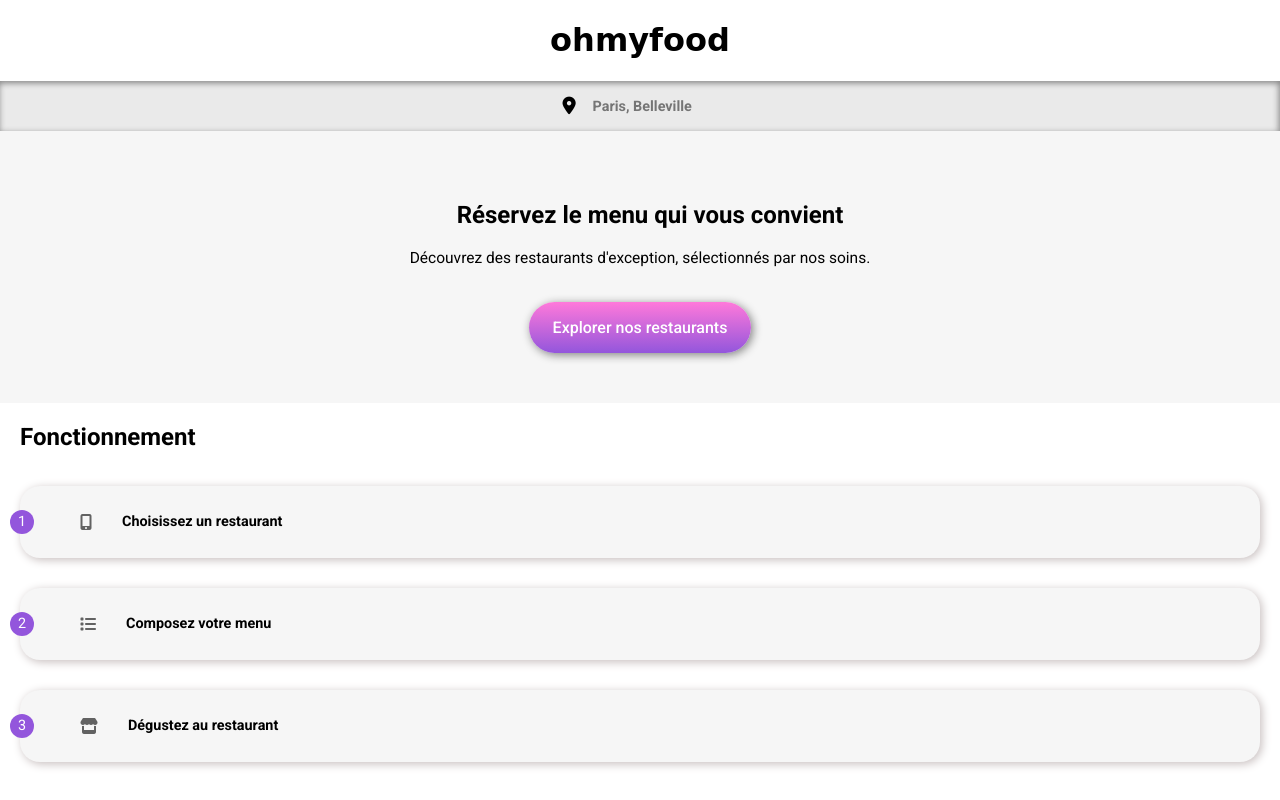
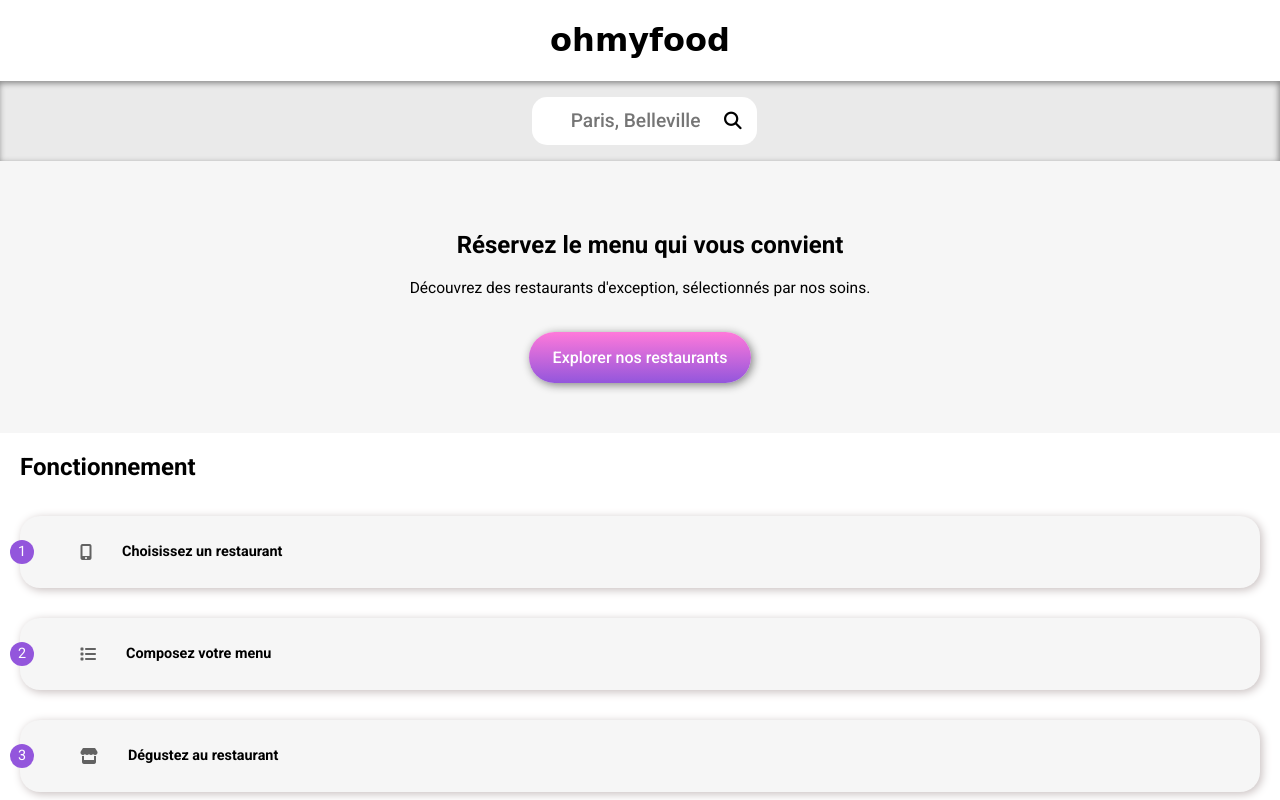
Before and after one commit to Arnaud-WebDev/ArnaudGrandpierre_3_25102021, a website: page index.html in a window 1280 px wide. Shown: the top 800 px of the page. Drawn offline with Linux system fonts and the light colour scheme; a web font is replaced by a local one.

Commit message:
Changement du header en partie desktop

```diff
--- a/index.html
+++ b/index.html
@@ -18,6 +18,7 @@
             <div class="search">
                 <i class="fas fa-map-marker-alt"></i>
                 <form method="post" action="traintement.php">
+                    <a href=""><i class="fas fa-search"></i></a>
                     <input type="search" placeholder="Paris, Belleville">
                 </form>
             </div>
--- a/scss/layouts/_header.scss
+++ b/scss/layouts/_header.scss
@@ -11,6 +11,10 @@ header {
     height: 50px;
     width: 100%;
     box-shadow: -1px 2px 6px grey inset;
+}
+
+.fa-search {
+    visibility: hidden;
 }
 .search {
     display: flex;
@@ -57,5 +61,43 @@ input {
     }
 }
 
+/* Header des autres menus */ /* Header des autres menus */
 
-/* Header des autres menus */ /* Header des autres menus */
+@media only screen  and (min-width: 1024px) {
+    /*
+    .header {
+        background: url(images/photo4.jpg) no-repeat;
+        background-position: center;
+        background-size: cover;
+        height: 25rem;
+    } */
+
+    .localisation {
+        height: 80px;
+    }
+
+    form {
+        position: relative;
+        right: 35px;
+    }
+
+    input {
+        font-size: 1.2rem;
+        font-weight: 500;
+        height: 3rem;
+        border-radius: 15px;
+        text-align: center;
+        background-color: white;
+    }
+
+    .fa-map-marker-alt {
+       visibility: hidden;
+    }
+
+    .fa-search {
+        visibility: visible;
+        position: absolute;
+        right: 15px;
+        top: 15px;
+    }
+}
```
Also changed, not shown: style.css, 1 other file.
